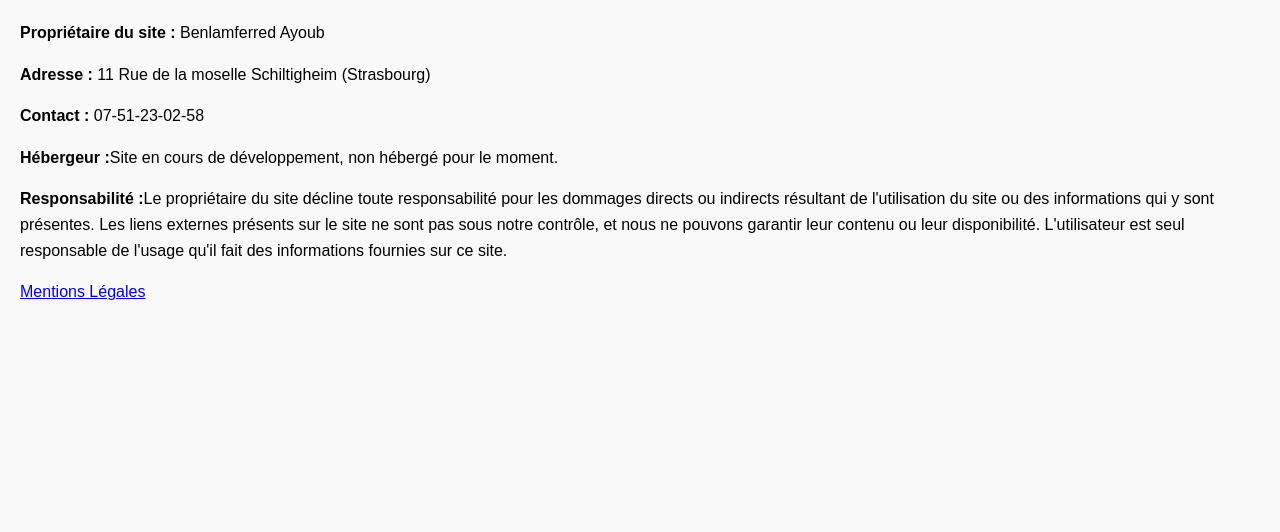
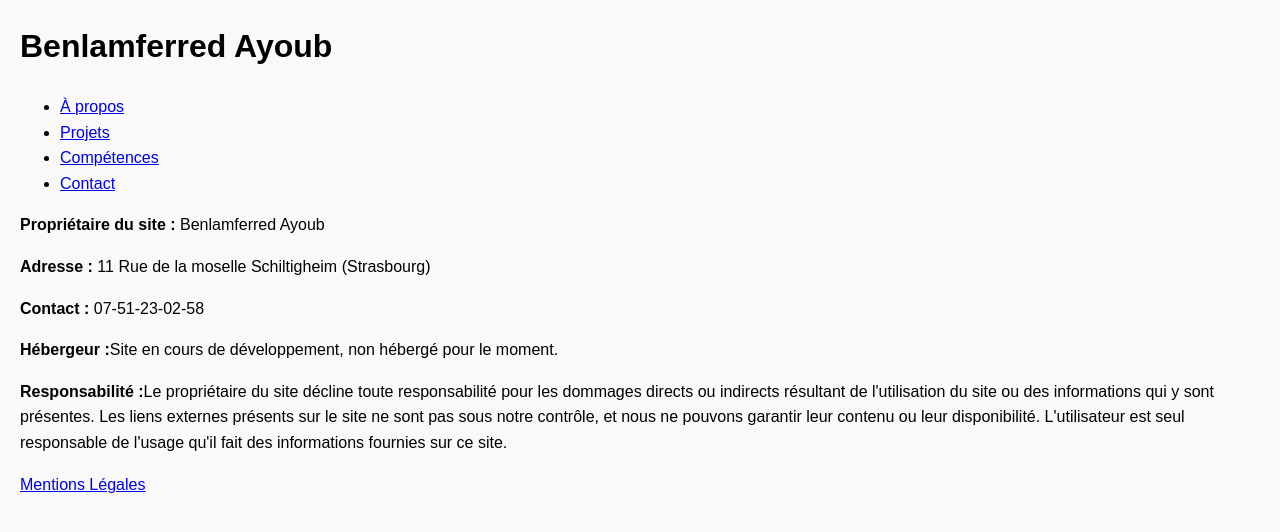
Before and after one commit to AyoubBenlamferred/AyoubBenlamferred.github.io, a plain HTML site: page mentions-legales.html in a window 1280 px wide. Drawn offline with Linux system fonts and the light colour scheme.

Commit message:
menu mentions legales

```diff
--- a/mentions-legales.html
+++ b/mentions-legales.html
@@ -6,8 +6,6 @@
   <meta name="viewport" content="width=device-width, initial-scale=1.0">
   <title>Mentions Légales</title>
   <style>
-
-
     body {
       font-family: Arial, sans-serif;
       line-height: 1.6;
@@ -24,11 +22,26 @@ body {
       border-radius: 10px;
       box-shadow: 0 4px 6px rgba(0, 0, 0, 0.1);
     }
-
   </style>
 </head>
 
 <body>
+  <header>
+
+
+    <div class="header-content">
+      <h1> Benlamferred Ayoub</h1>
+      <nav>
+        <ul>
+          <li><a href="#about">À propos</a></li>
+          <li><a href="#projects">Projets</a></li>
+          <li><a href="#skills">Compétences</a></li>
+          <li><a href="#contact">Contact</a></li>
+        </ul>
+      </nav>
+    </div>
+  </header>
+
   <div class="mentions-legales">
 
     <p><strong>Propriétaire du site :</strong> Benlamferred Ayoub</p>
```
Lines whose indentation alone changed are shown as unchanged.
